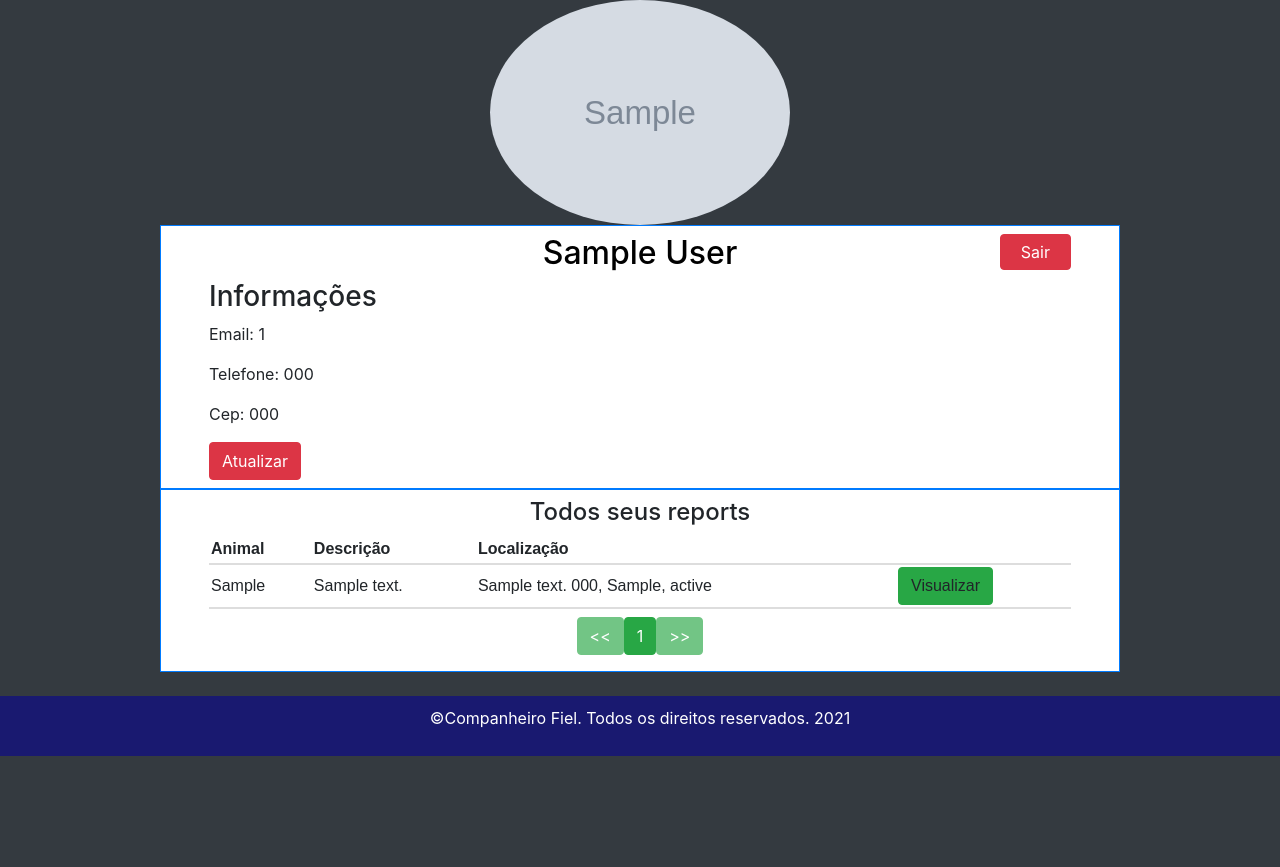
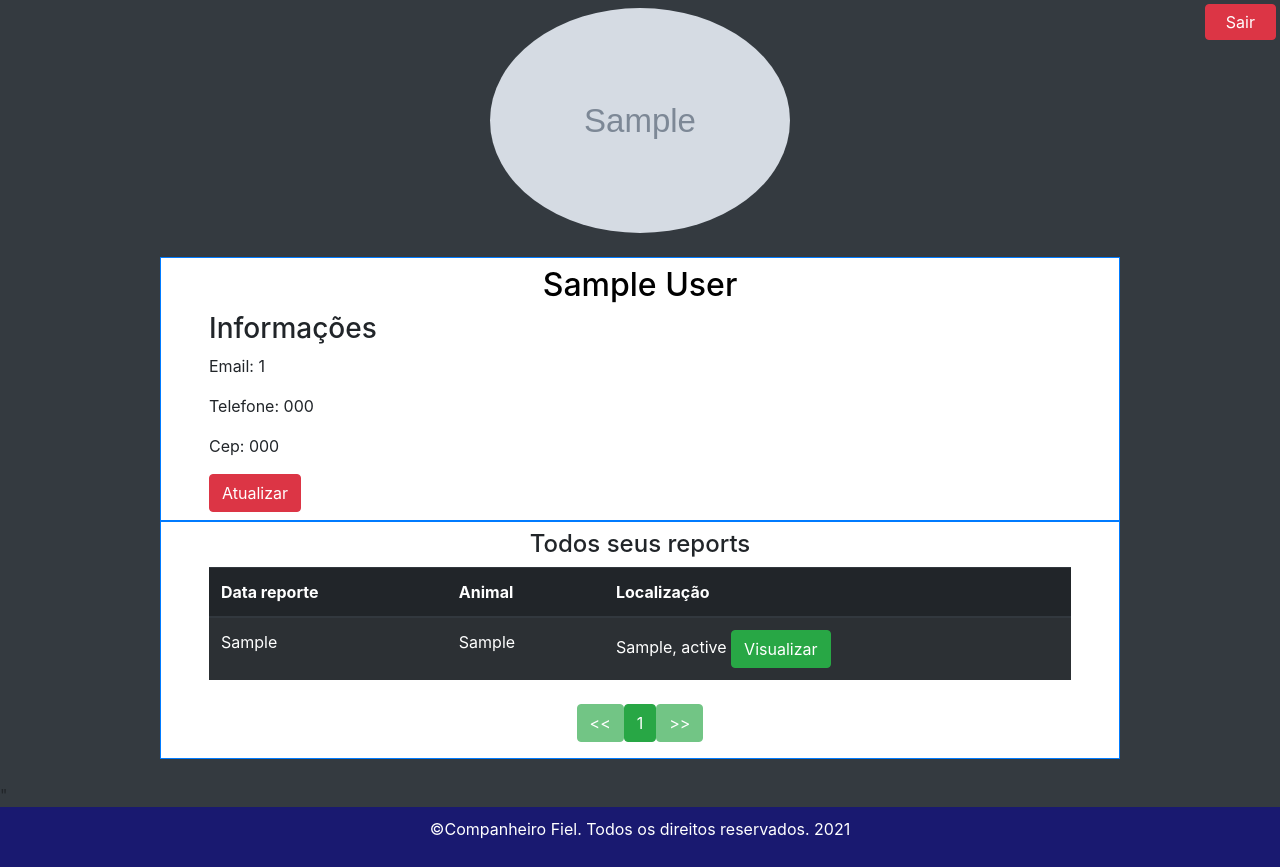
Before and after one commit to IgorSPessoa/tcc, a PHP site: page /user_dashboard.php in a window 1280 px wide. Shown: the part 80-947 px from the top of the page. Before the commit the page ends 836 px from the top, so only its background shows below. Run offline with PHP 8.4, Linux system fonts and the light colour scheme; the visitor is signed in with stand-in values (Sample User, id 1); tables that the repository leaves empty or names only in its code hold one stand-in row (values such as "Sample post"); grey boxes marked "Sample" are stand-in pictures; some libraries are stand-ins or nearby versions.

Commit message:
merge errs

```diff
--- a/css/user_dashboard.css
+++ b/css/user_dashboard.css
@@ -13,22 +13,26 @@ main > p{
     padding: 5px 20px;
     position:absolute;
 }
-.display {
-    font-family: Arial, Helvetica, sans-serif;
-    border-collapse: collapse;
-    width: 100%;
+.reportes{
+    width: 75%;
 }
-
-.display td,th {
-    border-bottom: 2px solid #ddd;
-    padding: 2px;
-}
-.display th{
-    padding-top: 2px;
-    padding-bottom: 2px;
-    text-align: left;
+.infoUser{
+    width: 75%;
 }
 .perfilimg{
     max-width:300px ;
     max-height:300px ;
 }
+
+@media only screen and (max-width: 640px) {
+    .perfilimg{
+        max-width:200px ;
+        max-height:200px ;
+    }
+    .reportes{
+        width: 95%;
+    }
+    .infoUser{
+        width: 95%;
+    }
+}
--- a/user_dashboard.php
+++ b/user_dashboard.php
@@ -9,7 +9,6 @@
 
     <!--ico-->
     <link rel="shortcut icon" type="image" href="./imgs/CF.ico">
-    <link rel="stylesheet" href="dashboard/plugins/fontawesome/css/all.min.css">
 
     <!--Css-->
     <link rel="stylesheet" href="https://maxcdn.bootstrapcdn.com/bootstrap/4.0.0/css/bootstrap.min.css" integrity="sha384-Gn5384xqQ1aoWXA+058RXPxPg6fy4IWvTNh0E263XmFcJlSAwiGgFAW/dAiS6JXm" crossorigin="anonymous">
@@ -21,7 +20,7 @@
     <title>Home User</title>
 </head>
 
-<body>
+<body class="bg-dark">
     <?php
     //Iniciando o sessão
     if (session_status() !== PHP_SESSION_ACTIVE) {
@@ -42,7 +41,10 @@
         echo "<script language='javascript' type='text/javascript'>window.location = ' login.php';</script>";
     }
     ?>
-    <main class="bg-dark">
+    <main>
+        <div class='d-flex flex-row-reverse p-1'>
+            <a href='logout.php' class='button btn btn-danger'> Sair</a>
+        </div>
         <?php
         //conexão com banco de dados
         include "connect.php";
@@ -64,11 +66,9 @@
         <div class='d-flex justify-content-center'>
             <img src='./imgsUpdate/$img_user' class='perfilimg rounded-circle' alt='foto'>
         </div>
+        </br>
         <div class='d-flex justify-content-center'>
-            <div class='w-75 bg-white shadow lg-3 border border-3 border-primary px-5 py-2'>
-                <div class='d-flex flex-row-reverse'>
-                    <a href='logout.php' class='button btn btn-danger'> Sair</a>
-                </div>
+            <div class='infoUser bg-white shadow lg-3 border border-3 border-primary px-5 py-2'>
                 <div class='User'>
                     <h2> $name</h2>
                 </div>";
@@ -79,7 +79,7 @@
                     <button type='button' class='btn btn-danger' data-toggle='modal' data-target='#exampleModal'>Atualizar</button>";
 
         ?>
-        <!--inicio modal-->
+        <!--inicio modal que faz atualização de informações-->
         <div class="modal fade" id="exampleModal" tabindex="-1" role="dialog" aria-labelledby="exampleModalLabel" aria-hidden="true">
             <div class="modal-dialog" role="document">
                 <div class="modal-content">
@@ -93,7 +93,7 @@
                         <form action="controller/emulator_user_update.php" method="post">
                             <div class="form-group">
                                 <label for="phone">Celular:</label>
-                                <input type="text" class="form-control" id="phone" name="phone" value="<?php echo $phone_user; ?>" required>
+                                <input type="text" class="form-control" id="phone" name="phone" maxlength="13" value="<?php echo $phone_user; ?>" required>
                             </div>
                             <div class="form-group">
                                 <label for="senha">Senha:</label>
@@ -105,7 +105,7 @@
                             </div>
                             <div class="form-group">
                                 <label for="CEP">CEP:</label>
-                                <input type="text" class="form-control" id="cep" name="cep" value="<?php echo $cep_user; ?>" required>
+                                <input type="text" class="form-control" id="cep" name="cep" maxlength="9" value="<?php echo $cep_user; ?>" required>
                             </div>
                             <div class="modal-footer">
                                 <button type="button" class="btn btn-secondary" data-dismiss="modal">Fechar</button>
@@ -122,31 +122,36 @@
 
 
         <div class="d-flex justify-content-center">
-            <div class="w-75 bg-white shadow lg-3 border border-3 border-primary px-5 py-2">
+            <div class="reportes bg-white shadow lg-3 border border-3 border-primary px-5 py-2">
                 <h4 class="text-center">Todos seus reports</h4>
-                <table id="table_idsnd" class="display">
+
+                <?php
+                // Cabeçario da tabela que exibe os reportes.
+                echo "
+                <div class='d-flex justify-content-center'>
+                 <table class='table table-striped table-dark'>
                         <thead>
                             <tr>
-                            <th>Animal</th>
-                            <th>Descrição</th>
-                            <th>Localização</th>
-                            <th></th>
+                            <th scope='col'>Data reporte</th>
+                            <th scope='col'>Animal</th>
+                            <th scope='col'>Localização</th>
                             </tr>
-                    </thead>
-                    <tbody>
-                        <?php
+                        </thead>";
+
+                //chave para o api map.
                 $chave = "AIzaSyChFNJMuEdWzbDHzz1GskqtstVDLe9dcIo";
                 $idmap = 1;
-                        //conexão com banco de dados
+
+                /*
+                *  contador do sistema de paginação
+                */
 
                 //definir o número total de resultados que você deseja por página
                 $results_per_page = 6;
-
                 //encontre o número total de resultados armazenados no banco de dados
-                        $query = $mysql->prepare("SELECT ar.*, a.* FROM animal_report ar INNER JOIN address a ON(ar.address_id = a.id) where ar.author_id= $id_user");
+                $query = $mysql->prepare("SELECT * FROM animal_report where author_id= $id_user");
                 $query->execute();
                 $number_of_result = $query->rowCount();
-
                 //determinar o número total de páginas disponíveis
                 $number_of_page = ceil($number_of_result / $results_per_page);
 
@@ -156,16 +161,19 @@
                 } else {
                     $page = $_GET['page'];
                 }
-
                 //determinar o número inicial de sql LIMIT para os resultados na página de exibição
                 $page_first_result = ($page - 1) * $results_per_page;
 
-                        //preparando querry com banco de dados, para pegar os reports feito pelo usuario
+                /*
+                *preparando querry com banco de dados, para pegar os reports feito pelo usuario
+                *já com limitador por pagina, com sistema de paginação.
+                */
                 $result = $mysql->prepare("SELECT ar.id,
                                                           ar.author_id,
                                                           ar.animal_type,
                                                           ar.animal_description,
                                                           ar.animal_photo,
+                                                          ar.report_created_data,
                                                           a.location_cep,
                                                           a.location_address,
                                                           a.location_number,
@@ -180,6 +188,7 @@
                     $animal = ucfirst($linha['animal_type']);
                     $description = $linha['animal_description'];
                     $imgAnimal = $linha['animal_photo'];
+                    $dataReporte = $linha['report_created_data'];
                     $cep = $linha['location_cep'];
                     $location = "$linha[location_address] $linha[location_number], $linha[location_district], $linha[location_state]";
                     $imgLocation = $linha['location_photo'];
@@ -194,15 +203,17 @@
                         $animal  = "Outro";
                     }
 
-                            echo '<tr>';
-                            echo '<td>' .  $animal . '</td>';
-                            echo '<td>' .  $description . '</td>';
-                            echo '<td>' .  $location . '</td>';
-                            echo "<td><a class='btn btn-success' data-toggle='modal' data-target='#Modal$id' onclick='loadmap(\"$location\",$idmap);'>Visualizar</a></td>";
-                            echo '</tr>';
-                            //modal
+                    //se tiver reportes ira montar tabela que exibe os reportes do usuario.
+                    if ($number_of_result >= 1) {
                         echo "
+                          <tr>
+                            <td> $dataReporte </td>
+                            <td> $animal </td>
+                            <td> $linha[location_district], $linha[location_state] <a class='btn btn-success' data-toggle='modal' data-target='#Modal$id' onclick='loadmap(\"$location\",$idmap);'>Visualizar</a></td>
+                          </tr>";
 
+                        //modal de cada reporte, toda estrutura.
+                        echo "
                         <div class='modal fade bd-example-modal-lg' id='Modal$id' tabindex='1' role='dialog' aria-labelledby='myLargeModalLabel' aria-hidden='true'>
                             <div class='modal-dialog modal-lg'>
                                     <div class='modal-content'>
@@ -259,7 +270,6 @@
 
                                                 <!-- divs para colocar as imagens em linhas até 576px -->
                                                 <div class='row'>
-
                                                     <div class='col-sm'>
                                                         <h4 class='m-0'>Foto animal</h4>
                                                         <img class='w-100 shadow border border-dark rounded ' src='./imgsUpdate/$imgAnimal'>
@@ -285,14 +295,22 @@
                                     </div>
                                 </div>
                             </div>";
-
                         //Fim modal
-                            //cont map
+                        //cont map de cada reporte
                         $idmap = $idmap + 1;
                     }
+                }
+                // fim da tabela de reporte
+                echo "</table>
+                </div>";
+
+
+                //testa se usuario tem reportes, se não tiver mostra a mensagem
+                if ($number_of_result < 1) {
+                    echo "<p class='text-center'>Você ainda não realizou nenhum reporte!<a href ='reportar.php' class=''>Reporte agora!</a></p>";
+                }
                 ?>
-                    </tbody>
-                </table>
+                <!--Sistema de paginação exibido-->
                 <div class="d-flex justify-content-center p-2">
                     <?php
                     //set de variaveis para paginação.
@@ -331,24 +349,23 @@
                     }
                     ?>
                 </div>
+                <!--fim de exibição do sistema de paginação-->
             </div>
         </div>
         </br>
     </main>
-    <?php
-    //incluindo o footer na página
-    require_once("includes/footer.php");
-    ?>
     <script src="dashboard/plugins/jquery/jquery-3.6.0.min.js"></script>
     <script src="https://code.jquery.com/jquery-3.2.1.slim.min.js" integrity="sha384-KJ3o2DKtIkvYIK3UENzmM7KCkRr/rE9/Qpg6aAZGJwFDMVNA/GpGFF93hXpG5KkN" crossorigin="anonymous"></script>
     <script src="https://cdnjs.cloudflare.com/ajax/libs/popper.js/1.12.9/umd/popper.min.js" integrity="sha384-ApNbgh9B+Y1QKtv3Rn7W3mgPxhU9K/ScQsAP7hUibX39j7fakFPskvXusvfa0b4Q" crossorigin="anonymous"></script>
     <script src="https://maxcdn.bootstrapcdn.com/bootstrap/4.0.0/js/bootstrap.min.js" integrity="sha384-JZR6Spejh4U02d8jOt6vLEHfe/JQGiRRSQQxSfFWpi1MquVdAyjUar5+76PVCmYl" crossorigin="anonymous"></script>
     <script src="https://maps.googleapis.com/maps/api/js?key=AIzaSyChFNJMuEdWzbDHzz1GskqtstVDLe9dcIo"></script>
     <script src="https://ajax.googleapis.com/ajax/libs/jquery/3.5.1/jquery.min.js"></script>
+    <script src="https://cdnjs.cloudflare.com/ajax/libs/jquery.mask/1.14.10/jquery.mask.js"></script>
+    <script src="js/criar_conta.js"></script>
     <script type="text/javascript">
         var chave = "<?= $chave ?>";
     </script>
-    <script src="js/user_dashboard.js"></script>
+    <script src="js/user_dashboard.js"></script>"
     <script src="dashboard/plugins/bootstrap/js/bootstrap.min.js"></script>
     <script src="js/global.js"></script>
 
@@ -364,6 +381,8 @@
 
         include 'includes/modal.php'; //incluindo o modal para a página
     }
+    //incluindo o footer na página
+    require_once("includes/footer.php");
     ?>
 </body>
 
```
Lines whose indentation alone changed are shown as unchanged.
